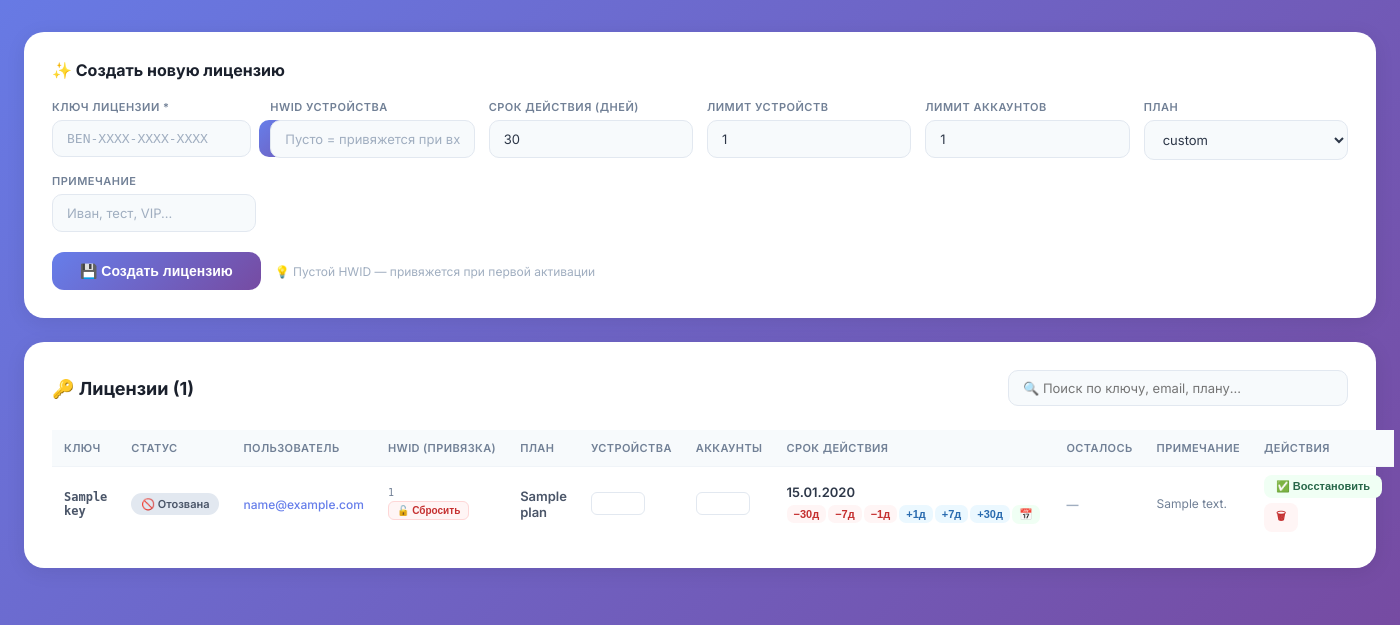
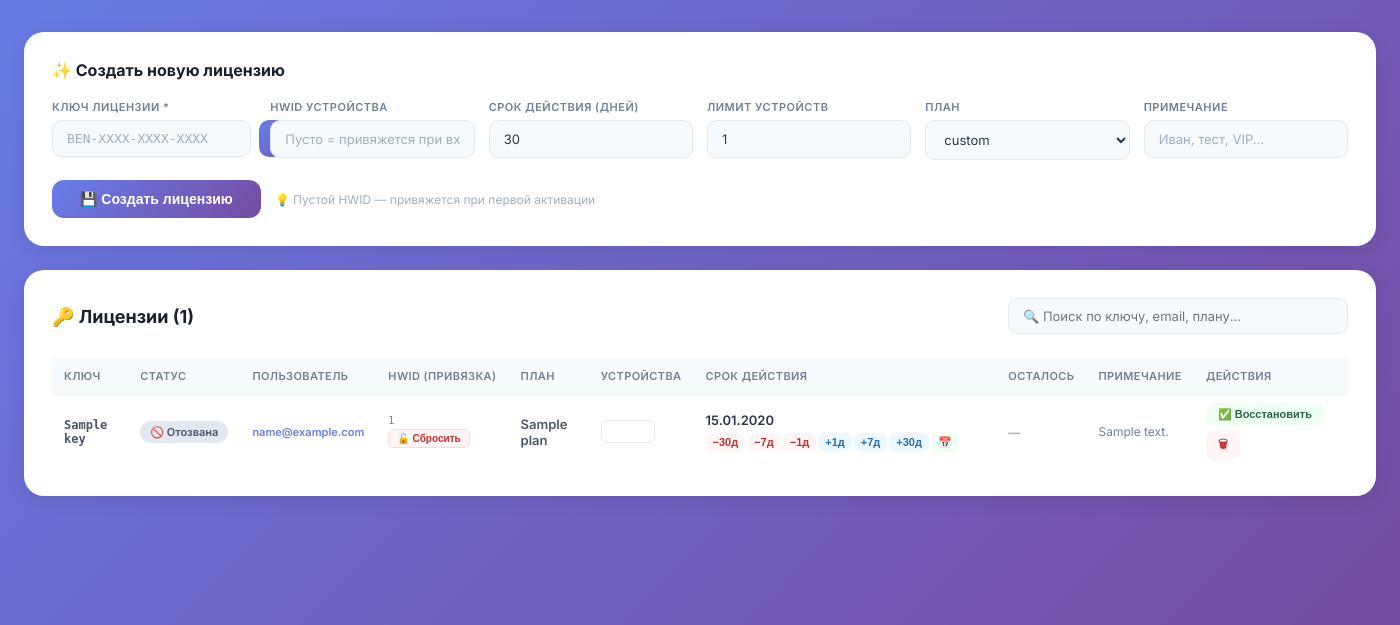
Before and after one commit to benuarbelluyan-sketch/license-check-server, a FastAPI app: template templates/admin_licenses.html in a window 1400 px wide. Shown: the part 175-800 px from the top of the page. Run offline with FastAPI, Linux system fonts and the light colour scheme; the template is opened without the code that fills it: most values are stand-ins (such as "Sample title", 1, 10 or a date in 2020); parts of the project's set-up code (start-up, migrations or seed data) failed here and were passed over; some libraries are stand-ins or nearby versions.

Commit message:
admin_licenses.html

```diff
--- a/templates/admin_licenses.html
+++ b/templates/admin_licenses.html
@@ -149,10 +149,6 @@
           <input class="form-input" name="max_devices" type="number" value="1" min="1" max="50">
         </div>
         <div class="form-group">
-          <label class="form-label">Лимит аккаунтов</label>
-          <input class="form-input" name="max_accounts" type="number" value="1" min="1" max="100">
-        </div>
-        <div class="form-group">
           <label class="form-label">План</label>
           <select class="form-input" name="plan">
             <option value="custom">custom</option>
@@ -192,7 +188,6 @@
           <th>HWID (привязка)</th>
           <th>План</th>
           <th>Устройства</th>
-          <th>Аккаунты</th>
           <th>Срок действия</th>
           <th>Осталось</th>
           <th>Примечание</th>
@@ -225,8 +220,15 @@
           </td>
 
           <td>
-            {% if r.user_id %}
-              <a href="/admin/users/{{ r.user_id }}" class="user-link">{{ r.user_email or '—' }}</a>
+            {% if r.account_count and r.account_count > 0 %}
+              <div style="font-size:11px; color:#667eea; font-weight:600;">
+                {{ r.user_email or '—' }}
+              </div>
+              {% if r.max_accounts and r.max_accounts > 1 %}
+              <div style="font-size:10px; color:#a0aec0; margin-top:2px;">
+                {{ r.account_count }}/{{ r.max_accounts }} аккаунтов
+              </div>
+              {% endif %}
             {% else %}
               <span class="no-user">Не активирован</span>
             {% endif %}
@@ -249,15 +251,6 @@
               class="dev-input"
               onchange="updateLimit('{{ r.key }}', this.value, this)"
               title="Лимит устройств для этого ключа"
-            />
-          </td>
-
-          <td>
-            <input type="number" min="1" max="100"
-              value="{{ r.max_accounts or 1 }}"
-              class="dev-input"
-              onchange="updateAccounts('{{ r.key }}', this.value, this)"
-              title="Лимит аккаунтов (email) для этого ключа"
             />
           </td>
 
@@ -409,22 +402,6 @@
     });
   }
 
-  async function updateAccounts(key, val, el) {
-    const max_accounts = parseInt(val);
-    if (!max_accounts || max_accounts < 1) return;
-    try {
-      const res = await fetch('/admin/api/update-accounts', {
-        method: 'POST',
-        headers: {'Content-Type': 'application/json'},
-        body: JSON.stringify({key, max_accounts})
-      });
-      const data = await res.json();
-      el.classList.toggle('saved', data.success);
-      if (data.success) setTimeout(() => el.classList.remove('saved'), 1800);
-      else el.style.borderColor = '#fc8181';
-    } catch { el.style.borderColor = '#fc8181'; }
-  }
-
   async function resetHwid(key) {
     if (!confirm('Сбросить HWID для ключа ' + key + '?\n\nПользователь сможет войти с нового устройства.')) return;
     try {
```
